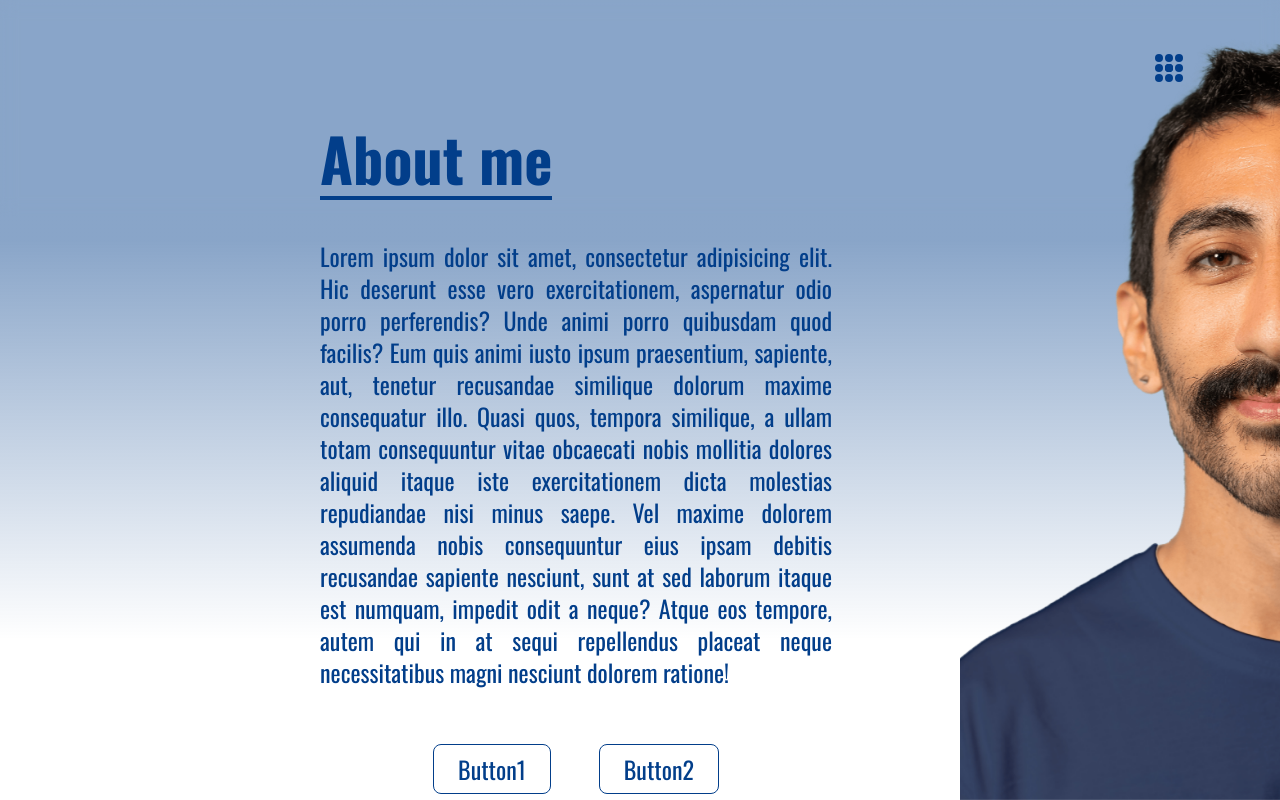
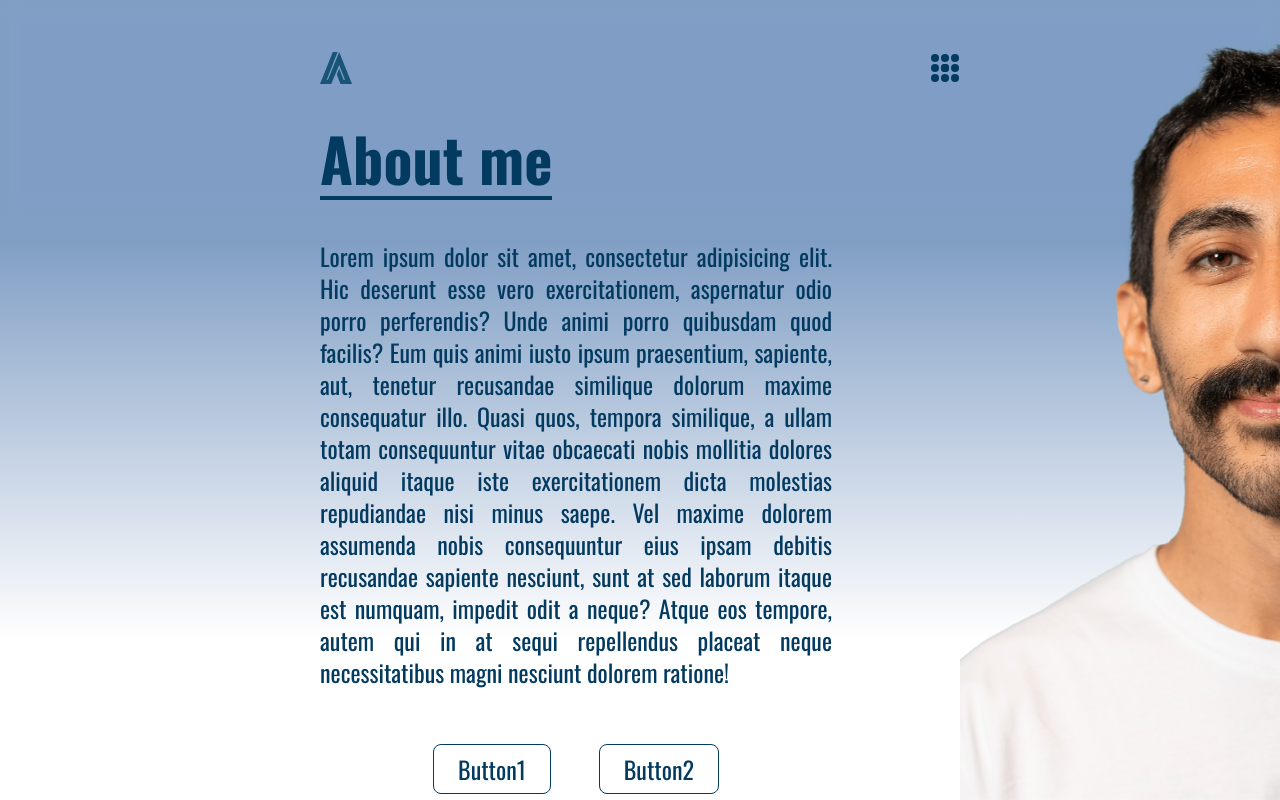
Before and after one commit to aryavaziri/my-personal-next, a Next.js app in the folder frontend/: page /about in a window 1280 px wide. Shown: the top 800 px of the page. Built offline with nearby package versions, Linux system fonts and the light colour scheme.

Commit message:
Update 13 files

```diff
--- a/frontend/package.json
+++ b/frontend/package.json
@@ -18,6 +18,7 @@
     "react": "18.2.0",
     "react-dom": "18.2.0",
     "react-icons": "^4.10.1",
+    "sharp": "^0.32.6",
     "tailwindcss": "3.3.3"
   }
 }
--- a/frontend/src/app/about/page.jsx
+++ b/frontend/src/app/about/page.jsx
@@ -1,5 +1,6 @@
 import React from "react";
 import Image from "next/image";
+import ProfileIMG from "@components/ProfileIMG";
 
 const page = () => {
   return (
@@ -10,7 +11,7 @@ const page = () => {
         </h1>
       </div>
       <div className="flex pb-24">
-        <div className="z-[3] pt-20 sm:pt-40 md:pt-56 lg:pt-60  pl-2 sm:pl-24 md:pl-60 lg:pl-80 w-[50vw] sm:w-[60vw] md:w-[58vw] lg:w-[65vw] text-justify md:w-2/3 text-md sm:text-lg md:text-2xl">
+        <div className="z-[3] pt-24 sm:pt-40 md:pt-56 lg:pt-60  pl-2 sm:pl-24 md:pl-60 lg:pl-80 w-[50vw] sm:w-[60vw] md:w-[58vw] lg:w-[65vw] text-justify md:w-2/3 text-md sm:text-lg md:text-2xl">
           <p>
             Lorem ipsum dolor sit amet, consectetur adipisicing elit. Hic
             deserunt esse vero exercitationem, aspernatur odio porro
@@ -44,12 +45,7 @@ const page = () => {
           </p>
         </div>
         <div className="fixed sm:self-end z-[2] sm:z-[4] bg-right bottom-0 right-0 h-screen w-screen sm:w-1/2 md:w-1/3 lg:w-1/4 ">
-          <Image
-            className={`md:object-cover object-contain object-right-bottom md:object-right-top`}
-            src="/images/ee-min.png"
-            fill
-            alt="Profile picture"
-          />
+          <ProfileIMG />
         </div>
       </div>
     </div>
--- a/frontend/src/app/layout.js
+++ b/frontend/src/app/layout.js
@@ -1,13 +1,14 @@
 import "./globals.css";
 import Provider from "@app/Provider";
 import Nav from "@components/Nav";
-import Blur from "@components/Blur";
+import BG from "@components/BG";
 
 import { Oswald, MuseoModerno, Agdasima, Inconsolata } from "next/font/google";
 
 export const metadata = {
   title: "Arya's Website",
   description: "Created by Arya",
+  viewport: "width=device-width, initial-scale=1, maximum-scale=1",
 };
 
 const oswald = Oswald({
@@ -20,8 +21,8 @@ export default function RootLayout({ children }) {
       <body className={`${oswald.className}`}>
         <Provider>
           <Nav />
-          <main className="text-arya3 dark:text-light">
-            <Blur>{children}</Blur>
+          <main className="text-dark dark:text-light">
+            <BG>{children}</BG>
           </main>
         </Provider>
       </body>
--- a/frontend/src/components/Auth.jsx
+++ b/frontend/src/components/Auth.jsx
@@ -54,7 +54,7 @@ const Auth = () => {
       {!myContext?.isAuth ? (
         <button
           onClick={() => login()}
-          className="h-auto px-2 my-1 flex duration-300 justify-center items-center border-current hover:text-arya4 duration-100 rounded border font-bold"
+          className="h-auto px-2 my-1 flex duration-300 justify-center items-center border-current duration-100 rounded border font-bold"
         >
           LOGIN
         </button>
--- /dev/null
+++ b/frontend/src/components/BG.jsx
@@ -0,0 +1,42 @@
+"use client";
+import { usePathname } from "next/navigation";
+import { Context } from "@app/Provider";
+import { useState, useContext, useEffect } from "react";
+// import P5Sketch from "@components/P5Sketch";
+import dynamic from "next/dynamic";
+import { useTheme } from "next-themes";
+
+const SketchComponent = dynamic(() => import("@components/Sketch8"));
+
+const BG = ({ children }) => {
+  const { resolvedTheme } = useTheme();
+  const pathname = usePathname();
+  useEffect(() => {
+    console.log(pathname);
+  }, []);
+
+  const myContext = useContext(Context);
+  return (
+    <div>
+      {pathname !== "/" && (
+        <div
+          className={`bg-white dark:bg-black h-screen w-screen fixed z-[-11]`}
+        />
+      )}
+
+      {pathname === "/" && (
+        <div className="fixed w-screen h-screen z-[-20]">
+          <SketchComponent theme={resolvedTheme} />
+        </div>
+      )}
+
+      <div
+        className={`z-[-10] h-screen w-screen fixed bg-gradient-to-b from-30% dark:from-15% dark:from-gradientDark/40 from-gradientLight/50 to-80% to-transparent`}
+      />
+
+      {children}
+    </div>
+  );
+};
+
+export default BG;
--- a/frontend/src/components/Blur.jsx
+++ /dev/null
@@ -1,35 +0,0 @@
-"use client";
-import { usePathname } from "next/navigation";
-import { Context } from "@app/Provider";
-import { useState, useContext, useEffect } from "react";
-import P5Sketch from "@components/P5Sketch";
-
-const Blur = ({ children }) => {
-  const pathname = usePathname();
-  useEffect(() => {
-    console.log(pathname);
-  }, []);
-
-  const myContext = useContext(Context);
-  return (
-    <div>
-      {pathname !== "/" && (
-        <div
-          className={`bg-white dark:bg-black h-screen w-screen fixed z-[-11]`}
-        />
-      )}
-      <div
-        className={`-z-10 h-screen w-screen fixed bg-gradient-to-b from-30% dark:from-5% dark:from-[#5390D990] from-[#023e8a77] to-80% dark:to-transparent`}
-      />
-      {pathname === "/" && (
-        <div className="fixed left-0 top-0 w-screen h-screen -z-20">
-          <P5Sketch />
-        </div>
-      )}
-
-      {children}
-    </div>
-  );
-};
-
-export default Blur;
--- a/frontend/src/components/Menu.jsx
+++ b/frontend/src/components/Menu.jsx
@@ -1,4 +1,4 @@
-import "@/../public/css/menu.css";
+import "/public/css/menu.css";
 import React from "react";
 import { Context } from "@app/Provider";
 import { useState, useContext } from "react";
@@ -8,7 +8,7 @@ function Menu() {
 
   return (
     <button
-      className=""
+      className="w-[30px]"
       onClick={() => {
         if (!myContext?.menu) {
           myContext.toggleMenu();
--- a/frontend/src/components/Nav.jsx
+++ b/frontend/src/components/Nav.jsx
@@ -7,7 +7,7 @@ import { Context } from "@app/Provider";
 import Menu from "@components/Menu";
 import Auth from "@components/Auth";
 import ThemeButton from "@components/ThemeButton";
-import Logo from "@/../public/LOGO.svg";
+import Logo from "/public/LOGO.svg";
 import { usePathname } from "next/navigation";
 
 const Nav = () => {
@@ -22,17 +22,17 @@ const Nav = () => {
           myContext.toggleMenu();
         }
       }}
-      className={`fixed w-screen px-2 sm:px-12 md:px-24 pt-6 sm:pt-12 z-20 text-arya3 dark:text-arya1  ${
+      className={`fixed w-screen px-4 sm:px-24 md:px-60 lg:px-80 pt-6 sm:pt-12 z-20 text-dark dark:text-light  ${
         myContext.menu
-          ? " h-screen backdrop-blur-md dark:bg-[#023e8a90] bg-[#caf0f870]"
+          ? " h-screen backdrop-blur-md dark:bg-black/60 bg-white/40 "
           : "backdrop-blur-[0px]"
       }`}
     >
       <div className="flex justify-between h-[40px]">
         <Link href={`/`}>
           <Image
-            className={`opacity-0 ${
-              (pathname === "/" || myContext?.menu) && "opacity-100"
+            className={`max-sm:opacity-0 ${
+              (pathname === "/" || myContext?.menu) && "max-sm:opacity-100 "
             } h-full py-1 w-min object-fill`}
             alt="LOGO"
             src={Logo}
@@ -46,17 +46,15 @@ const Nav = () => {
         </div>
       </div>
       <div
-        className={`w-full px-12 md:px-32 lg:px-56 menu-list duration-500 overflow-hidden`}
+        className={`w-full flex max-sm:px-2 menu-list duration-500 overflow-hidden`}
       >
-        {/* <div className="border-l-4 border-[#6930c3]">
-          <div className="border-l-4 border-[#5390d9]">
-            <div className="border-l-4 border-[#56cfe1]"> */}
-        {/* <div className="border-8"></div> */}
-        <ul className="w-full border-l-4 pl-8 border-current">
+        <div className="bg-arya1 w-[4px]" />
+        <div className="bg-arya6 w-[4px]" />
+        <div className="bg-arya5 w-[4px]" />
+        <ul className="flex-1 border-l-4 pl-8 border-current">
           <li
-            // onClick={() => menuHandler()}
             className={`text-5xl md:text-6xl ${
-              myContext.menu ? "menu-item-show my-6 mt-8" : "my-0"
+              myContext.menu ? "menu-item-show my-8 mt-8" : "my-0"
             } ${
               myContext.title === "Welcome" ? "text-orange-400" : ""
             }  font-extrabold`}
@@ -69,9 +67,8 @@ const Nav = () => {
             </Link>
           </li>
           <li
-            // onClick={() => menuHandler()}
             className={`text-5xl md:text-6xl ${
-              myContext.menu ? "menu-item-show my-6" : "my-0"
+              myContext.menu ? "menu-item-show my-8" : "my-0"
             } ${
               myContext.title === "Projects" ? "text-orange-400" : ""
             }  font-extrabold`}
@@ -84,9 +81,8 @@ const Nav = () => {
             </Link>
           </li>
           <li
-            // onClick={() => menuHandler()}
             className={`text-5xl md:text-6xl ${
-              myContext.menu ? "menu-item-show my-6" : "my-0"
+              myContext.menu ? "menu-item-show my-8" : "my-0"
             } ${
               myContext.title === "About" ? "text-orange-400" : ""
             }  font-extrabold`}
@@ -99,9 +95,8 @@ const Nav = () => {
             </Link>
           </li>
           <li
-            // onClick={() => menuHandler()}
             className={`text-5xl md:text-6xl ${
-              myContext.menu ? "menu-item-show my-6 " : "my-0"
+              myContext.menu ? "menu-item-show my-8 " : "my-0"
             } ${
               myContext.title === "Contact" ? "text-orange-400" : ""
             }  font-extrabold`}
@@ -114,9 +109,6 @@ const Nav = () => {
             </Link>
           </li>
         </ul>
-        {/* </div>
-          </div>
-        </div> */}
       </div>
     </div>
   );
--- /dev/null
+++ b/frontend/src/components/ProfileIMG.jsx
@@ -0,0 +1,35 @@
+"use client";
+import { useTheme } from "next-themes";
+import Image from "next/image";
+import { useEffect, useState } from "react";
+
+const ProfileIMG = () => {
+  const [mounted, setMounted] = useState(false);
+  useEffect(() => setMounted(true), []);
+
+  if (!mounted) {
+    return null;
+  }
+  const { resolvedTheme } = useTheme();
+  return (
+    <>
+      {resolvedTheme === "dark" ? (
+        <Image
+          className={`md:object-cover object-contain object-right-top`}
+          src="/images/ee-min.png"
+          fill
+          alt="Profile picture"
+        />
+      ) : (
+        <Image
+          className={`md:object-cover object-contain object-right-top`}
+          src="/images/eee-min.png"
+          fill
+          alt="Profile picture"
+        />
+      )}
+    </>
+  );
+};
+
+export default ProfileIMG;
--- a/frontend/tailwind.config.js
+++ b/frontend/tailwind.config.js
@@ -8,20 +8,22 @@ module.exports = {
   darkMode: "class",
   theme: {
     screens: {
-      sm: "450px",
+      sm: "599px",
       md: "899px",
       lg: "1200px",
     },
     extend: {
       colors: {
         arya1: "#caf0f8",
-        arya2: "#90e0efbb",
-        arya3: "#023e8a",
-        arya4: "#5390d9",
-        arya5: "#99d98c",
+        arya2: "#cag0b8",
+        arya3: "#cbf4f8",
+        arya4: "#033a60",
+        arya5: "#99ee88",
         arya6: "#f1f2f2",
-        dark: "#023e8a",
-        light: "#caf0f8",
+        gradientDark: "#5390D9",
+        gradientLight: "#023e8a",
+        dark: "#033a60",
+        light: "#ADD8E6",
       },
       backgroundImage: {
         "gradient-radial": "radial-gradient(var(--tw-gradient-stops))",
```
Also changed, not shown: frontend/src/app/page.js (+4 -4 lines), frontend/src/components/Sketch8.jsx (+23 -24 lines), 1 other file (tests, documents, lock files or other folders).
